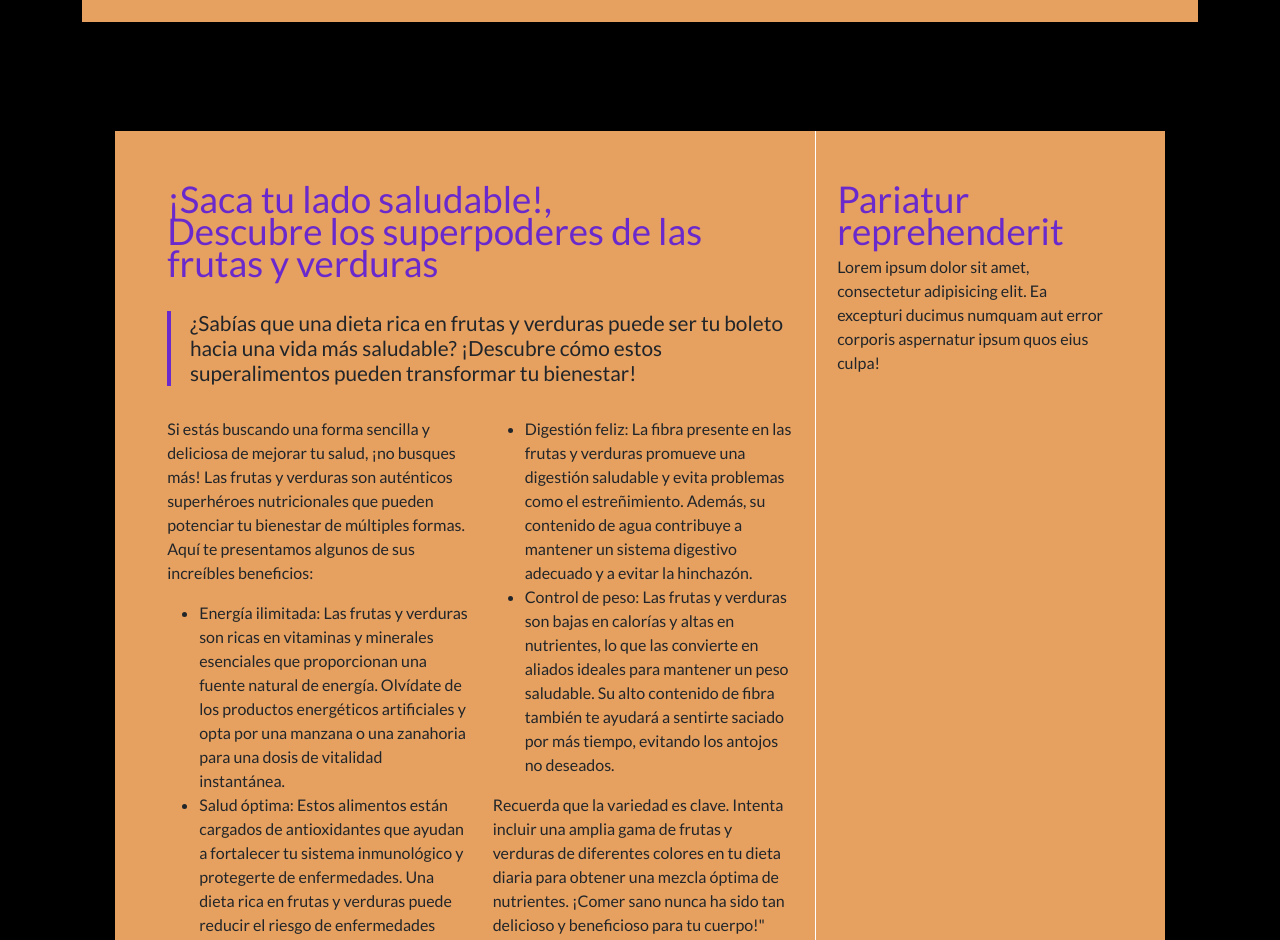
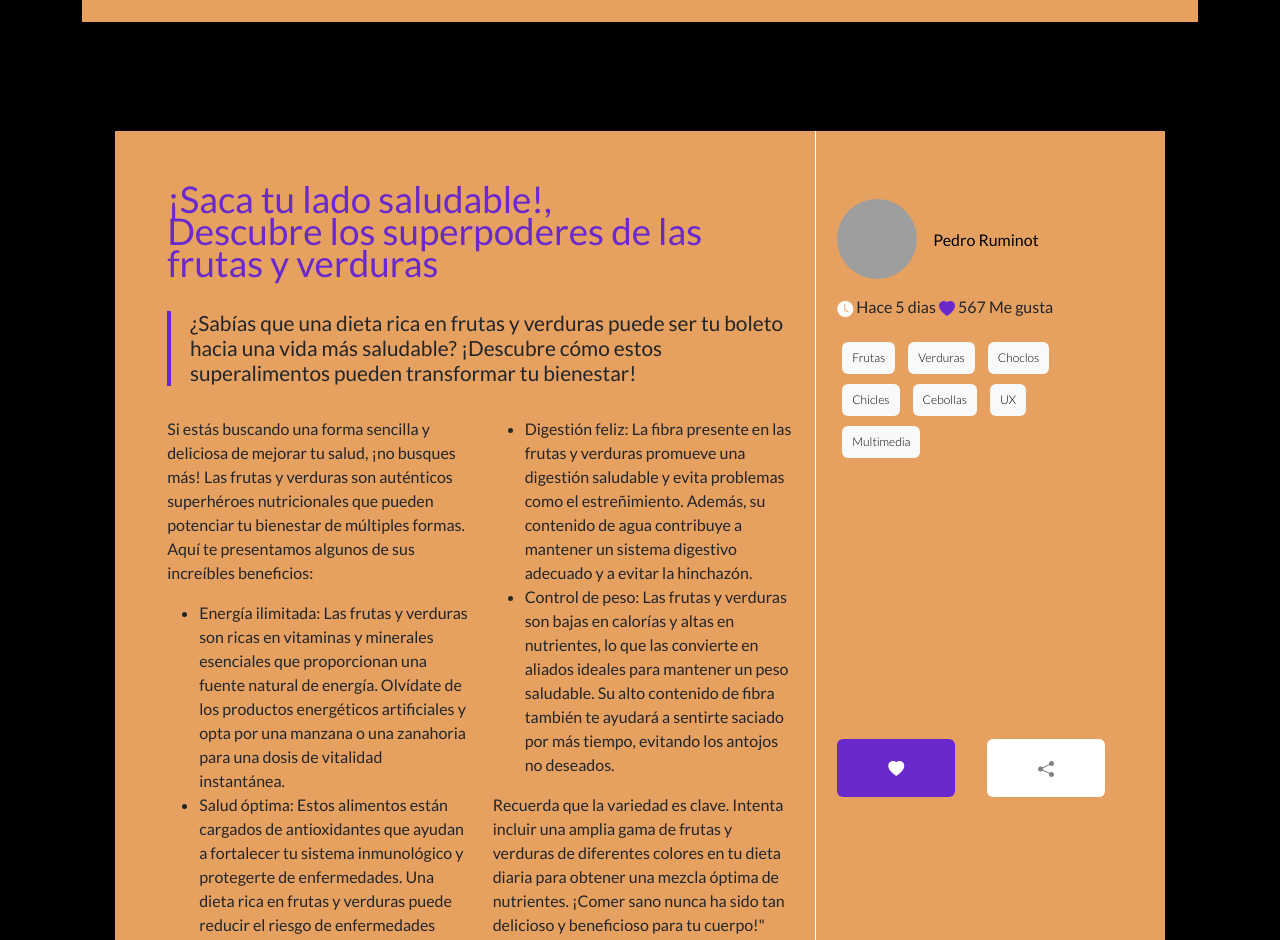
Before and after one commit to ValladaresRolo/trabajo01, a plain HTML site: page index.html in a window 1280 px wide. Shown: the part 1840-2780 px from the top of the page. Drawn offline with nearby package versions, Linux system fonts and the light colour scheme; grey boxes are pictures that could not be loaded.

Commit message:
entrego el landing

```diff
--- a/index.html
+++ b/index.html
@@ -35,7 +35,7 @@
         <div class="text-end">
 
           <div class="btnip">
-            <a href="#"><img src="img/ingreo-personas.png"></a>
+            <a href="img/propuesta.jpg" target="_blank"><img src="img/ingreo-personas.png"></a>
           </div>
 
 
@@ -188,9 +188,9 @@
 
 
       <div class="row featurette">
-        <div class="column col-lg-8 col-12 col-sm-8 paddingBlog" >
+        <div class="column col-lg-8 col-12 col-sm-8 paddingBlog">
 
-          <div >
+          <div>
             <h2>¡Saca tu lado saludable!,<br />Descubre los superpoderes de las frutas y verduras</h2>
             <h3>¿Sabías que una dieta rica en frutas y verduras puede ser tu boleto hacia una vida más saludable?
               ¡Descubre cómo estos superalimentos pueden transformar tu bienestar!
@@ -198,7 +198,7 @@
           </div>
           <div class="row ">
             <div class="col-lg-6 col-sm-12  column">
-              <div >
+              <div>
                 <p>Si estás buscando una forma sencilla y deliciosa de mejorar tu salud, ¡no busques más! Las frutas y
                   verduras son auténticos superhéroes nutricionales que pueden potenciar tu bienestar de múltiples
                   formas. Aquí te presentamos algunos de sus increíbles beneficios:</p>
@@ -222,7 +222,7 @@
               </div>
             </div>
             <div class="col-lg-6 col-sm-12 column">
-              <div >
+              <div>
 
                 <ul>
                   <li>Digestión feliz: La fibra presente en las frutas y verduras promueve una digestión saludable y
@@ -244,13 +244,62 @@
           </div>
         </div>
 
-        <div class="col-sm-4 column col-lg-4 col-12 paddingBlogPeriodista" >
 
-          <div >
-            <h2>Pariatur reprehenderit</h2>
-            <p>Lorem ipsum dolor sit amet, consectetur adipisicing elit. Ea excepturi ducimus numquam aut error corporis
-              aspernatur ipsum quos eius culpa!</p>
+
+
+        <div class="col-sm-4 column col-lg-4 col-12 paddingBlogPeriodista">
+          <a class="d-flex flex-column flex-lg-row gap-3 align-items-start align-items-lg-center py-3 link-body-emphasis text-decoration-none"
+            href="#">
+            <img
+              src="https://i.guim.co.uk/img/media/19fc41ec9baae92b3bb11899b9d2ca57d3b0706a/0_730_4106_2462/master/4106.jpg?width=1200&height=900&quality=85&auto=format&fit=crop&s=da860b817d3b48907d882743bfe630cb"
+              class="rounded-circle " width="80" height="80" alt="Foto Pedro Ruminot">
+            <div class="col-8">
+              <h6 class="mb-0">Pedro Ruminot</h6>
+            </div>
+          </a>
+
+
+
+          <div class="col-12">
+
+            <p>
+              <i class="bi bi-clock-fill colorLetraBlanco "></i>
+              Hace 5 dias <i class="bi bi-heart-fill colorLetraPurpura"></i> 567 Me gusta
+            </p>
           </div>
+          <div class="col-12">
+            <span class="badge text-bg-light badgeCustom">Frutas</span>
+            <span class="badge text-bg-light badgeCustom">Verduras</span>
+            <span class="badge text-bg-light badgeCustom">Choclos</span>
+            <span class="badge text-bg-light badgeCustom">Chicles</span>
+            <span class="badge text-bg-light badgeCustom">Cebollas</span>
+            <span class="badge text-bg-light badgeCustom">UX</span>
+            <span class="badge text-bg-light badgeCustom">Multimedia</span>
+          </div>
+
+
+          <div class="row btnComGus ">
+            <div class="col">
+              <button type="button " class="btn botonMeGusta ">
+                <i class="bi bi-heart-fill"></i>
+            </div>
+            <div class="col">
+              <button type="button " class="btn botonCompartir ">
+                <i class="bi bi-share-fill"></i>
+
+              </button>
+            </div>
+
+
+
+          </div>
+
+
+
+
+
+
+
         </div>
       </div>
 
--- a/style.css
+++ b/style.css
@@ -1,4 +1,5 @@
 @import url('https://fonts.googleapis.com/css2?family=Lato:ital,wght@0,100;0,300;0,400;0,700;0,900;1,100;1,300;1,400;1,700;1,900&display=swap');
+@import url("https://cdn.jsdelivr.net/npm/bootstrap-icons@1.10.5/font/bootstrap-icons.css");
 
 html,
 body {
@@ -75,7 +76,9 @@ header ul li {
     color: #fff;
 }
 
-.form-control{border-color: #6929cc;}
+.form-control {
+    border-color: #6929cc;
+}
 
 .productos {
     background-color: #e6a161;
@@ -109,17 +112,20 @@ header ul li {
     background-color: #e6a161;
 
 }
-.featurette h2{
+
+.featurette h2 {
     font-size: 2.3rem;
     color: #6929cc;
     line-height: 2rem;
     font-weight: 500;
 }
 
-.featurette h3{font-size: 1.3rem;
-border-left: 4px solid #6929cc;
-padding-left: 3%;
-margin: 5% 0}
+.featurette h3 {
+    font-size: 1.3rem;
+    border-left: 4px solid #6929cc;
+    padding-left: 3%;
+    margin: 5% 0
+}
 
 
 .paddingBlog {
@@ -172,6 +178,46 @@ footer a:hover.text-body-secondary {
     color: #fff
 }
 
+.colorLetraPurpura {
+    color: #6929cc;
+}
+
+.badgeCustom {
+    padding: 10px;
+    font-weight: 300;
+    margin: 5px
+}
+
+.botonCompartir,
+.botonMeGusta {
+    padding: 15px 50px;
+}
+
+.botonMeGusta {
+    background-color: #6929cc;
+    color: #fff;
+}
+
+.botonMeGusta:hover {
+    background-color: gray;
+    color: #e6a161;
+}
+
+.botonCompartir {
+    background-color: #fff;
+    color: gray;
+}
+
+.botonCompartir:hover {
+    background-color: gray;
+    color: #e6a161;
+}
+
+.btnComGus {
+    margin-top: 100%;
+}
+
+
 .rss {
     width: 35px;
     height: auto;
@@ -222,7 +268,13 @@ a:hover .rss {
         border-top: 1px solid #fff
     }
 
-    .featurette h2{text-align: center;}
+    .featurette h2 {
+        text-align: center;
+    }
+
+    .btnComGus {
+        margin-top: 20%;
+    }
 
 
 
```
